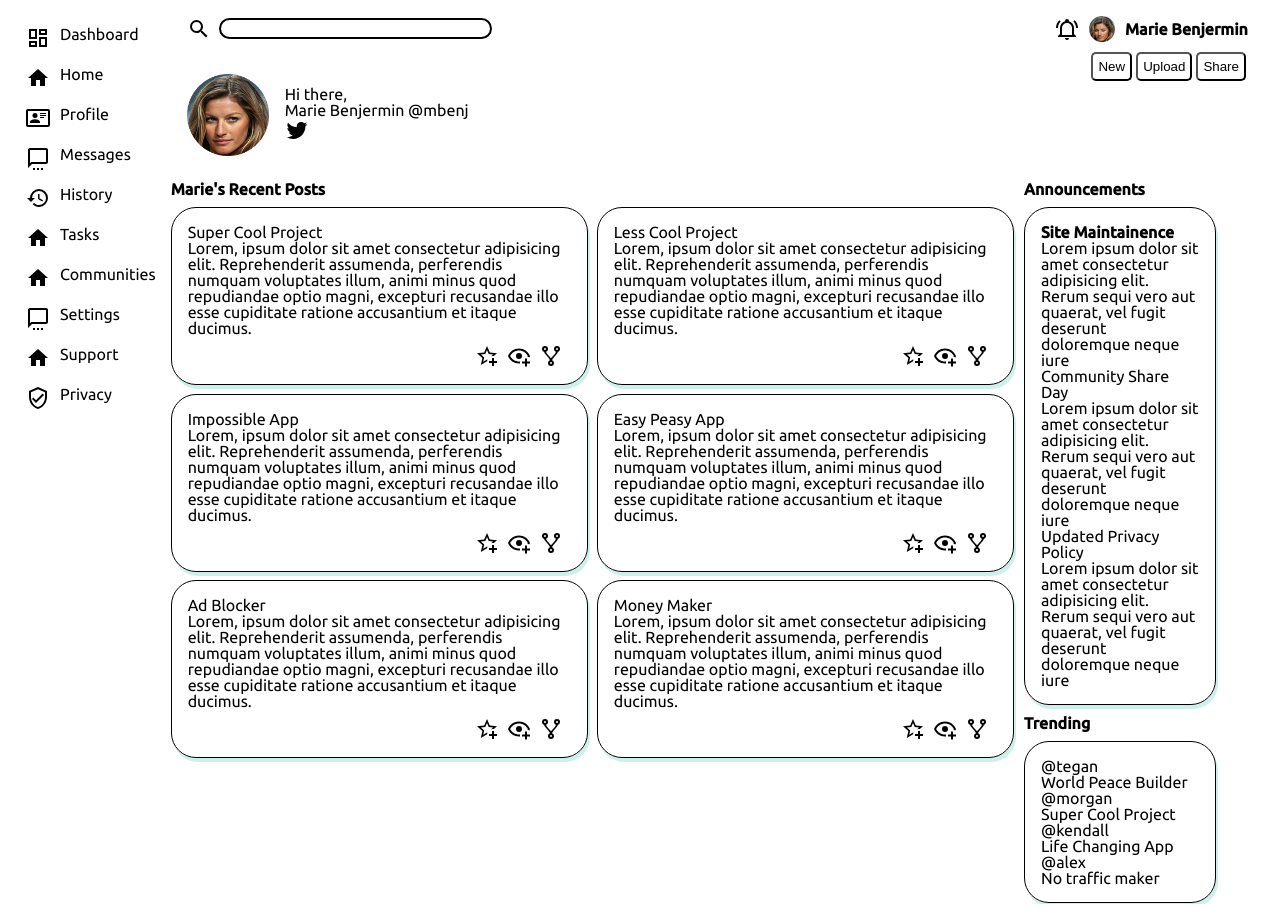
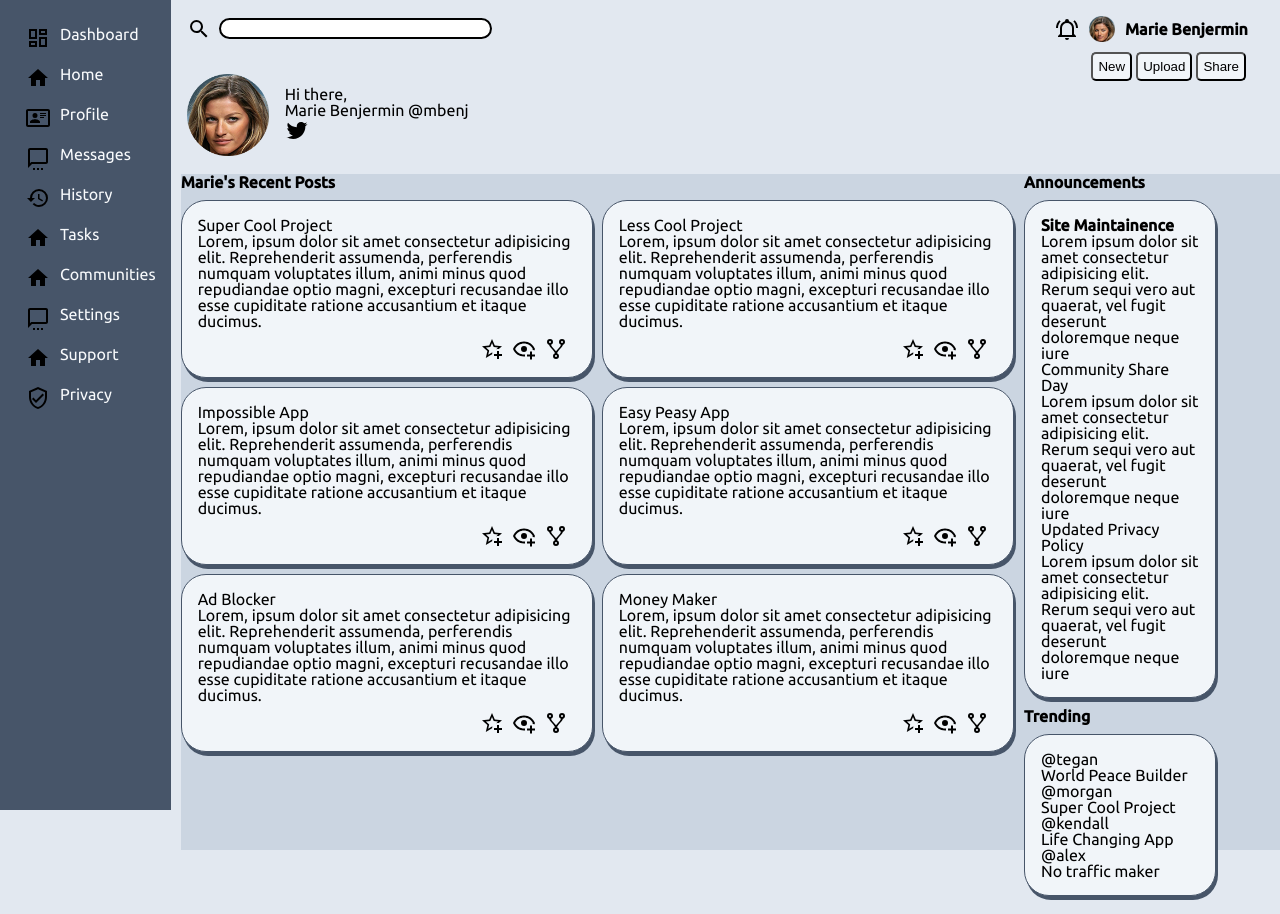
Before and after one commit to joshhartwig/top-admindashboard, a plain HTML site: page index.html in a window 1280 px wide. Drawn offline with Linux system fonts and the light colour scheme.

Commit message:
added color

```diff
--- a/index.html
+++ b/index.html
@@ -16,43 +16,43 @@
     <div class="sidebar">
         <div class="menu-item">
             <img src="img/view-dashboard-outline.svg" alt="" class="menu-image">
-            <h2>Dashboard</h2>
+            <h2 class="menu-text">Dashboard</h2>
         </div>
         <div class="menu-item">
             <img src="img/home.svg" alt="" class="menu-image">
-            <h2>Home</h2>
+            <h2 class="menu-text">Home</h2>
         </div>
         <div class="menu-item">
             <img src="img/card-account-details-outline.svg" alt="" class="menu-image">
-            <h2>Profile</h2>
+            <h2 class="menu-text">Profile</h2>
         </div>
         <div class="menu-item">
             <img src="img/message-settings-outline.svg" alt="" class="menu-image">
-            <h2>Messages</h2>
+            <h2 class="menu-text">Messages</h2>
         </div>
         <div class="menu-item">
             <img src="img/history.svg" alt="" class="menu-image">
-            <h2>History</h2>
+            <h2 class="menu-text">History</h2>
         </div>
         <div class="menu-item">
             <img src="img/home.svg" alt="" class="menu-image">
-            <h2>Tasks</h2>
+            <h2 class="menu-text">Tasks</h2>
         </div>
         <div class="menu-item">
             <img src="img/home.svg" alt="" class="menu-image">
-            <h2>Communities</h2>
+            <h2 class="menu-text">Communities</h2>
         </div>
         <div class="menu-item">
             <img src="img/message-settings-outline.svg" alt="" class="menu-image">
-            <h2>Settings</h2>
+            <h2 class="menu-text">Settings</h2>
         </div>
         <div class="menu-item">
             <img src="img/home.svg" alt="" class="menu-image">
-            <h2>Support</h2>
+            <h2 class="menu-text">Support</h2>
         </div>
         <div class="menu-item">
             <img src="img/shield-check-outline.svg" alt="" class="menu-image">
-            <h2>Privacy</h2>
+            <h2 class="menu-text">Privacy</h2>
         </div>
     </div>
 
--- a/styles.css
+++ b/styles.css
@@ -1,14 +1,17 @@
 /* ---- general --------- */
+/*https://tailwindcss.com/docs/customizing-colors slate color palette*/
 
 :root {
     font-size: 16px;
-    font-family: 'Ubuntu', sans-serif;;
-    --sidebar-bgcolor: white;
-    --sidebar-txtcolor: white;
-    --navbar-bgcolor: white;
-    --main-bgcolor: white;
-    --announce-bgcolor: white;
-    --button-bgcolor: white;
+    font-family: 'Ubuntu', sans-serif;
+    background-color: #e2e8f0;      /* 200 */
+    --sidebar-bgcolor: #475569;     /* 600 */
+    --sidebar-txtcolor: #f8fafc;    /* 50 */
+    --navbar-bgcolor: #e2e8f0;      /* 200 */
+    --main-bgcolor: #cbd5e1;        /* 300 */
+    --announce-bgcolor: #cbd5e1;    /* 300 */
+    --card-bgcolor: #f1f5f9;        /* 100 */
+    --button-bgcolor: #f1f5f9;      /* 100 */
 }
 
 body {
@@ -20,7 +23,7 @@ body {
     "sidebar main main announce"
     "sidebar main main announce";
     grid-template-columns: .4fr 1fr 1fr .6fr;
-    grid-template-rows: 20% 25% 25% 25%;
+    grid-template-rows: 18% 25% 25% 25%;
 }
 
 .important {
@@ -43,6 +46,10 @@ body {
 
 .menu-image {
     margin: 0px 10px 0px 0px;
+}
+
+.menu-text {
+    color: var(--sidebar-txtcolor)
 }
 
 
@@ -141,6 +148,8 @@ body {
 .main {
     grid-area: main;
     background-color: var(--main-bgcolor);
+    margin-left: 10px;
+    margin-top: 10px;
 }
 
 .main-cards {
@@ -157,10 +166,11 @@ body {
 }
 
 .card {
-    border: 1px solid black;
-    box-shadow: 2px 4px #CDF0EA;
+    border: 1px solid #475569;
+    box-shadow: 2px 4px #475569;
     border-radius: 25px;
     padding: 1em 1em 1em 1em;
+    background-color: var(--card-bgcolor);
 }
 
 .card-1 {
@@ -204,6 +214,7 @@ body {
 .announce {
     grid-area: announce;
     background-color: var(--announce-bgcolor);
+    margin-top: 10px;
 }
 
 .announce-card {
```
